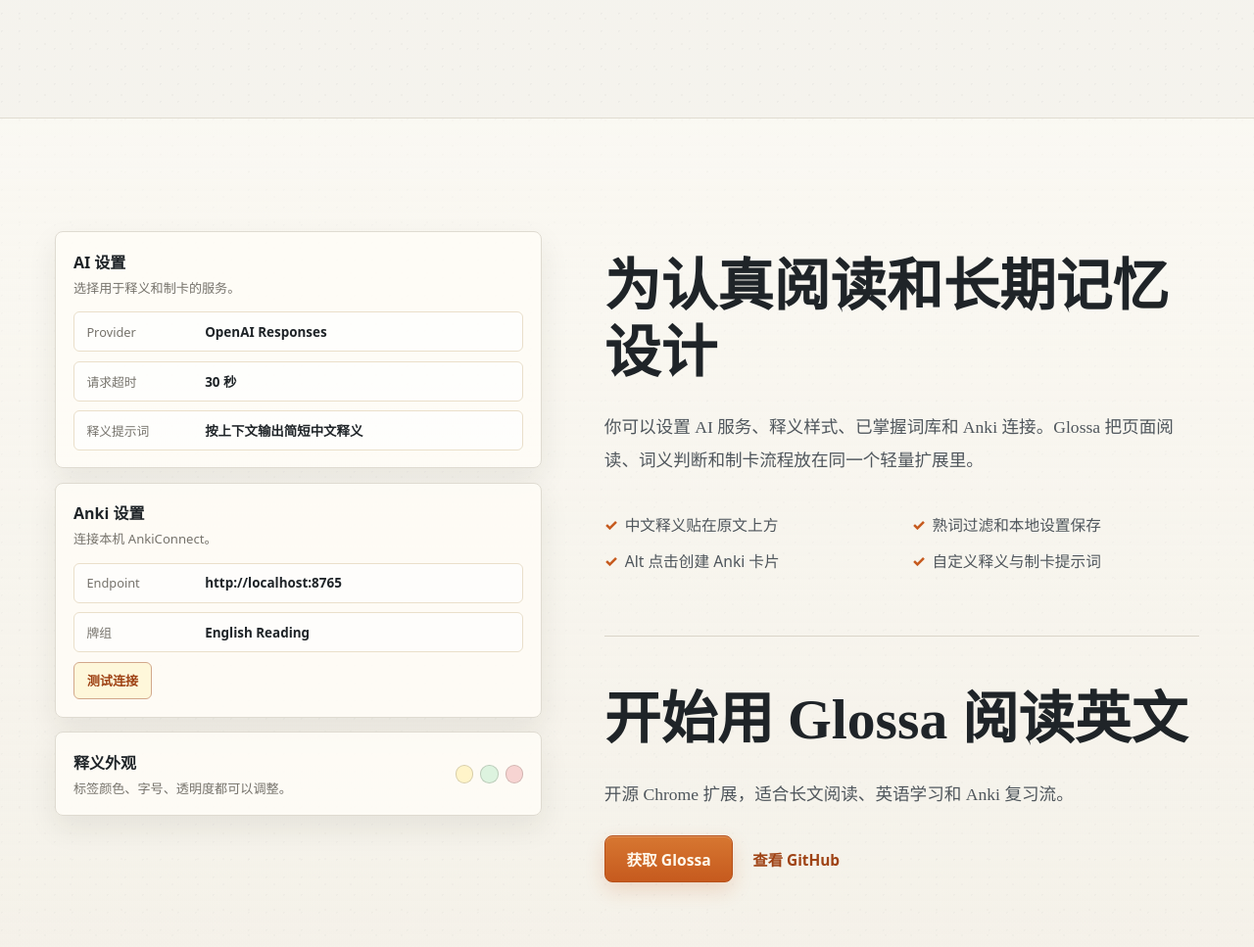
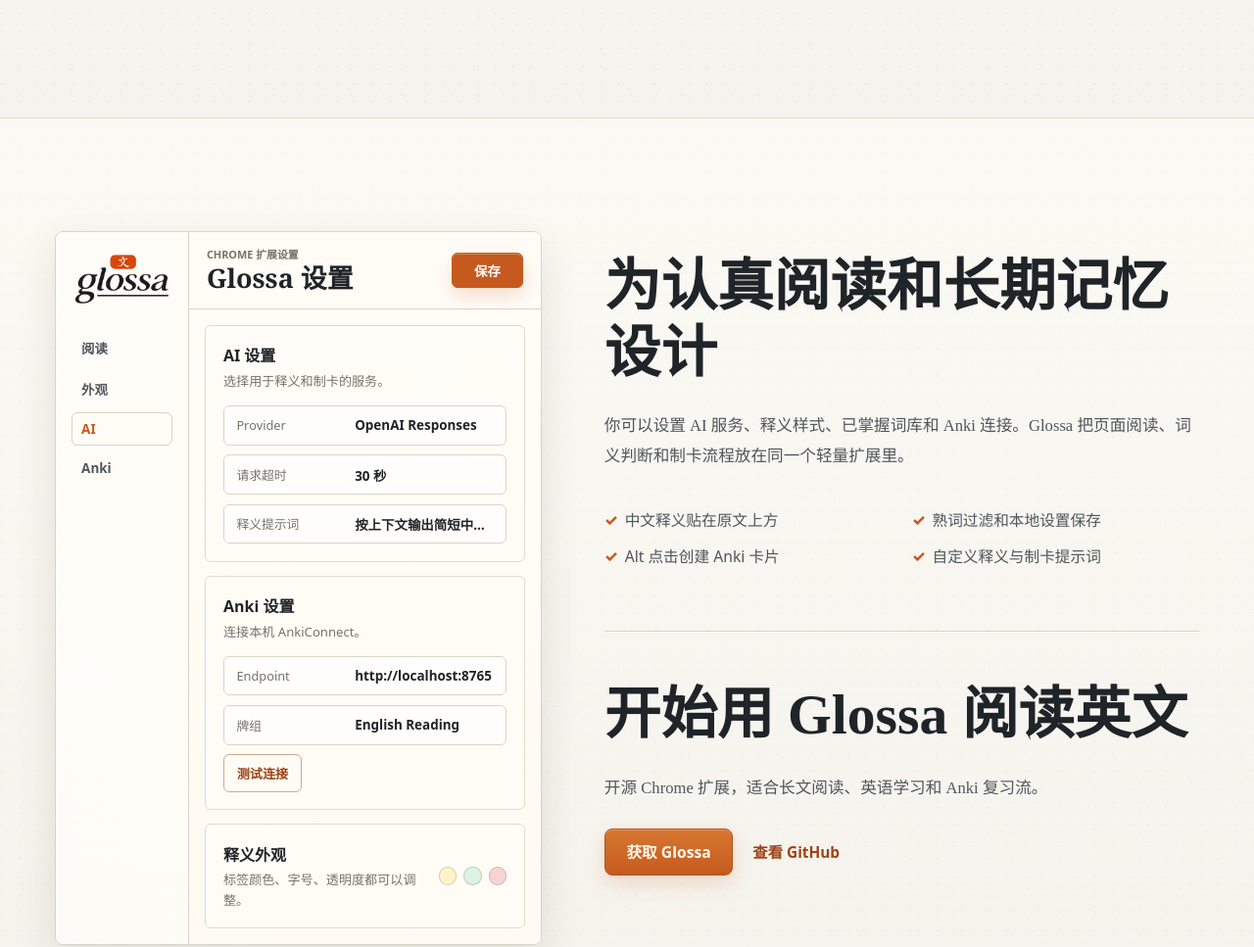
Before and after one commit to JiaJunDeng5930/glossa, an Astro site in the folder website/: page / in a window 1280 px wide. Shown: the part 4040-5007 px from the top of the page at 98% size. Built offline with nearby package versions, Linux system fonts and the light colour scheme; Astro itself is replaced by a stand-in of ours.

Commit message:
fix(website): align landing page product preview

```diff
--- a/website/src/pages/index.astro
+++ b/website/src/pages/index.astro
@@ -188,6 +188,26 @@ const repoUrl = "https://github.com/JiaJunDeng5930/glossa";
       <section class="product-section" id="anki" aria-label="Glossa AI 设置与 Anki 支持">
         <div class="product-shell">
           <div class="settings-preview" aria-label="Glossa AI 设置预览">
+            <aside class="settings-rail-preview" aria-hidden="true">
+              <img class="settings-logo" src="/assets/logo.png" alt="" />
+              <nav>
+                <span>阅读</span>
+                <span>外观</span>
+                <span>AI</span>
+                <span>Anki</span>
+              </nav>
+            </aside>
+
+            <div class="settings-workspace-preview">
+              <header class="settings-header-preview">
+                <div>
+                  <p>Chrome 扩展设置</p>
+                  <h3>Glossa 设置</h3>
+                </div>
+                <span class="save-button-preview">保存</span>
+              </header>
+
+              <div class="settings-grid-preview">
             <section class="settings-block">
               <div>
                 <h3>AI 设置</h3>
@@ -234,6 +254,8 @@ const repoUrl = "https://github.com/JiaJunDeng5930/glossa";
                 <span class="swatch swatch-error"></span>
               </div>
             </section>
+              </div>
+            </div>
           </div>
 
           <div class="product-copy">
--- a/website/src/styles/global.css
+++ b/website/src/styles/global.css
@@ -17,7 +17,9 @@
   --page-gutter: clamp(1.25rem, 4.4vw, 5rem);
   --nav-height: clamp(4rem, 11.111svh, 6.25rem);
   --demo-gloss-font-size: 12px;
-  --demo-gloss-font-family: ui-sans-serif, system-ui, -apple-system, BlinkMacSystemFont, "Segoe UI", sans-serif;
+  --demo-gloss-font-family:
+    ui-sans-serif, system-ui, -apple-system, BlinkMacSystemFont, "Segoe UI",
+    sans-serif;
 }
 
 * {
@@ -35,10 +37,21 @@ body {
   overflow-x: hidden;
   color: var(--ink);
   background:
-    radial-gradient(circle at 10% 20%, rgba(31, 36, 40, 0.035) 0 1px, transparent 1px),
-    radial-gradient(circle at 78% 12%, rgba(31, 36, 40, 0.028) 0 1px, transparent 1px),
+    radial-gradient(
+      circle at 10% 20%,
+      rgba(31, 36, 40, 0.035) 0 1px,
+      transparent 1px
+    ),
+    radial-gradient(
+      circle at 78% 12%,
+      rgba(31, 36, 40, 0.028) 0 1px,
+      transparent 1px
+    ),
     linear-gradient(180deg, var(--paper-soft) 0%, var(--paper) 100%);
-  background-size: 18px 18px, 26px 26px, auto;
+  background-size:
+    18px 18px,
+    26px 26px,
+    auto;
   font-family: "Times New Roman", "Songti SC", "SimSun", serif;
 }
 
@@ -50,8 +63,16 @@ body::before {
   content: "";
   opacity: 0.26;
   background-image:
-    radial-gradient(circle at 12px 16px, var(--paper-fiber) 0 0.6px, transparent 0.9px),
-    radial-gradient(circle at 52px 44px, rgba(255, 255, 255, 0.72) 0 0.7px, transparent 1px);
+    radial-gradient(
+      circle at 12px 16px,
+      var(--paper-fiber) 0 0.6px,
+      transparent 0.9px
+    ),
+    radial-gradient(
+      circle at 52px 44px,
+      rgba(255, 255, 255, 0.72) 0 0.7px,
+      transparent 1px
+    );
   background-size: 68px 62px;
 }
 
@@ -73,8 +94,16 @@ a {
   grid-template-columns: 1fr auto;
   align-items: center;
   height: var(--nav-height);
-  padding-inline: max(var(--page-gutter), calc((100vw - var(--content-max)) / 2));
-  background: linear-gradient(180deg, rgba(248, 247, 242, 0.94), rgba(248, 247, 242, 0.74) 72%, transparent);
+  padding-inline: max(
+    var(--page-gutter),
+    calc((100vw - var(--content-max)) / 2)
+  );
+  background: linear-gradient(
+    180deg,
+    rgba(248, 247, 242, 0.94),
+    rgba(248, 247, 242, 0.74) 72%,
+    transparent
+  );
   backdrop-filter: blur(8px);
 }
 
@@ -104,7 +133,14 @@ a {
   min-width: max-content;
   min-height: 2.35rem;
   color: var(--muted);
-  font-family: ui-sans-serif, system-ui, -apple-system, BlinkMacSystemFont, "Segoe UI", "Noto Sans SC", sans-serif;
+  font-family:
+    ui-sans-serif,
+    system-ui,
+    -apple-system,
+    BlinkMacSystemFont,
+    "Segoe UI",
+    "Noto Sans SC",
+    sans-serif;
   font-size: clamp(0.9rem, 0.94vw, 1rem);
   font-weight: 650;
   line-height: 1;
@@ -133,7 +169,14 @@ a {
   justify-content: center;
   min-height: 3rem;
   padding: 0 1.35rem;
-  font-family: ui-sans-serif, system-ui, -apple-system, BlinkMacSystemFont, "Segoe UI", "Noto Sans SC", sans-serif;
+  font-family:
+    ui-sans-serif,
+    system-ui,
+    -apple-system,
+    BlinkMacSystemFont,
+    "Segoe UI",
+    "Noto Sans SC",
+    sans-serif;
   font-size: 0.98rem;
   font-weight: 800;
 }
@@ -143,7 +186,14 @@ a {
   align-items: center;
   min-height: 3rem;
   color: var(--orange-deep);
-  font-family: ui-sans-serif, system-ui, -apple-system, BlinkMacSystemFont, "Segoe UI", "Noto Sans SC", sans-serif;
+  font-family:
+    ui-sans-serif,
+    system-ui,
+    -apple-system,
+    BlinkMacSystemFont,
+    "Segoe UI",
+    "Noto Sans SC",
+    sans-serif;
   font-size: 0.96rem;
   font-weight: 750;
 }
@@ -272,7 +322,11 @@ a {
   border: 1px solid color-mix(in srgb, var(--glossa-rule) 82%, white);
   border-radius: 8px;
   background:
-    linear-gradient(180deg, rgba(255, 255, 255, 0.8), rgba(255, 253, 247, 0.98)),
+    linear-gradient(
+      180deg,
+      rgba(255, 255, 255, 0.8),
+      rgba(255, 253, 247, 0.98)
+    ),
     var(--paper-card);
   box-shadow:
     0 20px 46px rgba(42, 35, 24, 0.1),
@@ -318,7 +372,13 @@ a {
   border-radius: 999px;
   color: #786c5b;
   background: rgba(255, 255, 255, 0.74);
-  font-family: ui-sans-serif, system-ui, -apple-system, BlinkMacSystemFont, "Segoe UI", sans-serif;
+  font-family:
+    ui-sans-serif,
+    system-ui,
+    -apple-system,
+    BlinkMacSystemFont,
+    "Segoe UI",
+    sans-serif;
   font-size: 0.76rem;
   text-align: center;
 }
@@ -328,14 +388,21 @@ a {
   min-height: min(28.4rem, calc(100svh - var(--nav-height) - 5.2rem));
   padding: clamp(2rem, 4.4svh, 2.9rem) clamp(2rem, 3.2vw, 2.8rem);
   background:
-    linear-gradient(90deg, rgba(216, 203, 183, 0.36) 1px, transparent 1px) 0 0 / 4.2rem 100%,
+    linear-gradient(90deg, rgba(216, 203, 183, 0.36) 1px, transparent 1px) 0 0 /
+      4.2rem 100%,
     linear-gradient(rgba(255, 253, 247, 0.94), rgba(255, 252, 246, 0.94));
 }
 
 .article-kicker {
   margin: 0 0 1.25rem;
   color: #857563;
-  font-family: ui-sans-serif, system-ui, -apple-system, BlinkMacSystemFont, "Segoe UI", sans-serif;
+  font-family:
+    ui-sans-serif,
+    system-ui,
+    -apple-system,
+    BlinkMacSystemFont,
+    "Segoe UI",
+    sans-serif;
   font-size: 0.78rem;
   font-weight: 750;
   letter-spacing: 0;
@@ -362,7 +429,9 @@ a {
   display: inline-block;
   min-width: max-content;
   max-width: max-content;
-  padding-block-start: calc((var(--demo-gloss-font-size) + 7px) * var(--token-gloss-progress));
+  padding-block-start: calc(
+    (var(--demo-gloss-font-size) + 8px) * var(--token-gloss-progress)
+  );
   margin-inline: 0.5px;
   line-height: inherit;
   text-align: center;
@@ -397,7 +466,8 @@ a {
   left: 50%;
   display: block;
   padding: 1px 6px 2px;
-  border: 1px solid color-mix(in srgb, var(--orange) 45%, var(--glossa-label-bg));
+  border: 1px solid
+    color-mix(in srgb, var(--orange) 45%, var(--glossa-label-bg));
   border-radius: 4px;
   background: color-mix(in srgb, var(--glossa-label-bg) 94%, transparent);
   color: var(--glossa-label-ink);
@@ -416,7 +486,9 @@ a {
   display: inline;
   line-height: inherit;
   text-decoration: underline;
-  text-decoration-color: rgb(198 90 30 / calc(0.72 * var(--token-gloss-progress)));
+  text-decoration-color: rgb(
+    198 90 30 / calc(0.72 * var(--token-gloss-progress))
+  );
   text-decoration-style: dotted;
   text-decoration-thickness: 1px;
   text-underline-offset: 4px;
@@ -449,7 +521,10 @@ a {
   width: clamp(1.4rem, 1.65vw, 1.72rem);
   height: auto;
   opacity: var(--click-progress);
-  transform: translate(calc(-0.8rem * (1 - var(--click-progress))), calc(-0.68rem * (1 - var(--click-progress))));
+  transform: translate(
+    calc(-0.8rem * (1 - var(--click-progress))),
+    calc(-0.68rem * (1 - var(--click-progress)))
+  );
   pointer-events: none;
 }
 
@@ -489,12 +564,25 @@ a {
   border-radius: 8px;
   background:
     linear-gradient(#fffdf7, #fffaf0),
-    radial-gradient(circle at 30% 20%, rgba(31, 36, 40, 0.045) 0 1px, transparent 1px);
-  background-size: auto, 19px 19px;
+    radial-gradient(
+      circle at 30% 20%,
+      rgba(31, 36, 40, 0.045) 0 1px,
+      transparent 1px
+    );
+  background-size:
+    auto,
+    19px 19px;
   box-shadow: 0 12px 28px rgba(31, 36, 40, 0.16);
   opacity: var(--card-progress);
   transform: translateY(calc(1rem * (1 - var(--card-progress))));
-  font-family: ui-sans-serif, system-ui, -apple-system, BlinkMacSystemFont, "Segoe UI", "Noto Sans SC", sans-serif;
+  font-family:
+    ui-sans-serif,
+    system-ui,
+    -apple-system,
+    BlinkMacSystemFont,
+    "Segoe UI",
+    "Noto Sans SC",
+    sans-serif;
 }
 
 .anki-title {
@@ -560,7 +648,11 @@ a {
   padding: clamp(5rem, 9vw, 8rem) var(--page-gutter);
   border-top: 1px solid color-mix(in srgb, var(--glossa-rule) 72%, transparent);
   background:
-    linear-gradient(180deg, rgba(255, 253, 247, 0.55), rgba(244, 237, 221, 0.24)),
+    linear-gradient(
+      180deg,
+      rgba(255, 253, 247, 0.62),
+      rgba(244, 242, 236, 0.28)
+    ),
     transparent;
 }
 
@@ -575,16 +667,149 @@ a {
 
 .settings-preview {
   display: grid;
-  gap: 0.9rem;
+  grid-template-columns: minmax(8.5rem, 0.36fr) minmax(0, 1fr);
+  overflow: hidden;
+  border: 1px solid var(--glossa-rule);
+  border-radius: 8px;
+  background:
+    linear-gradient(90deg, rgba(255, 255, 255, 0.58), rgba(255, 253, 247, 0.9)),
+    radial-gradient(
+      circle at 20% 15%,
+      rgba(31, 36, 40, 0.045) 0 1px,
+      transparent 1px
+    );
+  background-size:
+    auto,
+    20px 20px;
+  box-shadow: 0 16px 40px rgba(42, 35, 24, 0.11);
+  font-family:
+    ui-sans-serif,
+    system-ui,
+    -apple-system,
+    BlinkMacSystemFont,
+    "Segoe UI",
+    "Noto Sans SC",
+    sans-serif;
+}
+
+.settings-rail-preview {
+  display: grid;
+  align-content: start;
+  gap: 1.4rem;
+  min-width: 0;
+  padding: 1.2rem 1rem;
+  border-right: 1px solid var(--glossa-rule);
+  background: rgba(255, 253, 247, 0.58);
+}
+
+.settings-logo {
+  display: block;
+  width: min(7.6rem, 100%);
+  height: auto;
+}
+
+.settings-rail-preview nav {
+  display: grid;
+  gap: 0.35rem;
+}
+
+.settings-rail-preview span {
+  display: flex;
+  align-items: center;
+  min-height: 2.1rem;
+  padding: 0.45rem 0.55rem;
+  border: 1px solid transparent;
+  border-radius: 6px;
+  color: var(--muted);
+  font-size: 0.84rem;
+  font-weight: 700;
+}
+
+.settings-rail-preview span:nth-child(3) {
+  border-color: var(--glossa-rule);
+  background: rgba(255, 253, 247, 0.82);
+  color: var(--orange);
+}
+
+.settings-workspace-preview {
+  min-width: 0;
+  background:
+    linear-gradient(rgba(255, 253, 247, 0.9), rgba(255, 250, 240, 0.82)),
+    radial-gradient(
+      circle at 15% 20%,
+      rgba(31, 36, 40, 0.035) 0 1px,
+      transparent 1px
+    );
+  background-size:
+    auto,
+    18px 18px;
+}
+
+.settings-header-preview {
+  display: grid;
+  grid-template-columns: minmax(0, 1fr) auto;
+  align-items: center;
+  gap: 1rem;
+  padding: 1rem 1.1rem;
+  border-bottom: 1px solid var(--glossa-rule);
+  background: rgba(255, 253, 247, 0.78);
+}
+
+.settings-header-preview p {
+  margin: 0;
+  color: var(--muted-soft);
+  font-size: 0.68rem;
+  font-weight: 800;
+  line-height: 1.2;
+  text-transform: uppercase;
+}
+
+.settings-header-preview h3 {
+  margin: 0.18rem 0 0;
+  color: var(--ink);
+  font-family: Georgia, "Times New Roman", "Noto Serif SC", serif;
+  font-size: clamp(1.35rem, 2.1vw, 1.9rem);
+  line-height: 1.1;
+}
+
+.save-button-preview {
+  display: inline-flex;
+  align-items: center;
+  justify-content: center;
+  min-height: 2.3rem;
+  min-width: 4.6rem;
+  padding: 0 0.9rem;
+  border: 1px solid var(--orange);
+  border-radius: 6px;
+  background: var(--orange);
+  color: #ffffff;
+  font-size: 0.84rem;
+  font-weight: 800;
+  box-shadow:
+    inset 0 1px 0 rgba(255, 255, 255, 0.24),
+    0 8px 18px rgba(198, 90, 30, 0.18);
+}
+
+.settings-grid-preview {
+  display: grid;
+  gap: 0.85rem;
+  padding: 1rem;
 }
 
 .settings-block {
   padding: 1.1rem;
   border: 1px solid color-mix(in srgb, var(--glossa-rule) 84%, white);
-  border-radius: 8px;
+  border-radius: 6px;
   background: rgba(255, 253, 247, 0.86);
-  box-shadow: 0 12px 30px rgba(42, 35, 24, 0.08);
-  font-family: ui-sans-serif, system-ui, -apple-system, BlinkMacSystemFont, "Segoe UI", "Noto Sans SC", sans-serif;
+  box-shadow: 0 1px 0 rgba(255, 255, 255, 0.82);
+  font-family:
+    ui-sans-serif,
+    system-ui,
+    -apple-system,
+    BlinkMacSystemFont,
+    "Segoe UI",
+    "Noto Sans SC",
+    sans-serif;
 }
 
 .settings-block h3 {
@@ -608,7 +833,7 @@ a {
   align-items: center;
   min-height: 2.55rem;
   padding: 0 0.78rem;
-  border: 1px solid #eadfca;
+  border: 1px solid var(--glossa-rule);
   border-radius: 6px;
   background: rgba(255, 255, 255, 0.68);
 }
@@ -641,7 +866,7 @@ a {
   padding: 0 0.8rem;
   border: 1px solid color-mix(in srgb, var(--orange) 36%, var(--glossa-rule));
   border-radius: 6px;
-  background: rgba(255, 244, 201, 0.58);
+  background: rgba(255, 253, 247, 0.72);
   color: var(--orange-deep);
   font: inherit;
   font-size: 0.82rem;
@@ -700,9 +925,9 @@ a {
   max-width: 40rem;
   margin: clamp(1.1rem, 2.2vw, 1.6rem) 0 0;
   color: var(--muted);
-  font-family: "KaiTi", "STKaiti", "SimKai", "Songti SC", serif;
-  font-size: clamp(1.1rem, 1.35vw, 1.38rem);
-  line-height: 1.9;
+  font-family: "Songti SC", "Noto Serif SC", "SimSun", serif;
+  font-size: clamp(1.04rem, 1.18vw, 1.24rem);
+  line-height: 1.86;
 }
 
 .feature-list {
@@ -713,7 +938,14 @@ a {
   margin: clamp(1.6rem, 3vw, 2.3rem) 0 0;
   padding: 0;
   list-style: none;
-  font-family: ui-sans-serif, system-ui, -apple-system, BlinkMacSystemFont, "Segoe UI", "Noto Sans SC", sans-serif;
+  font-family:
+    ui-sans-serif,
+    system-ui,
+    -apple-system,
+    BlinkMacSystemFont,
+    "Segoe UI",
+    "Noto Sans SC",
+    sans-serif;
 }
 
 .feature-list li {
@@ -745,7 +977,14 @@ a {
   margin-inline: auto;
   padding: 1.6rem 0 2rem;
   color: var(--muted-soft);
-  font-family: ui-sans-serif, system-ui, -apple-system, BlinkMacSystemFont, "Segoe UI", "Noto Sans SC", sans-serif;
+  font-family:
+    ui-sans-serif,
+    system-ui,
+    -apple-system,
+    BlinkMacSystemFont,
+    "Segoe UI",
+    "Noto Sans SC",
+    sans-serif;
   font-size: 0.84rem;
 }
 
@@ -961,6 +1200,34 @@ a {
 
   .settings-preview {
     order: 2;
+    grid-template-columns: 1fr;
+  }
+
+  .settings-rail-preview {
+    gap: 0.8rem;
+    padding: 1rem;
+    border-right: 0;
+    border-bottom: 1px solid var(--glossa-rule);
+  }
+
+  .settings-logo {
+    width: 6.4rem;
+  }
+
+  .settings-rail-preview nav {
+    grid-template-columns: repeat(4, minmax(0, 1fr));
+  }
+
+  .settings-rail-preview span {
+    justify-content: center;
+    min-height: 1.95rem;
+    padding-inline: 0.35rem;
+    font-size: 0.78rem;
+  }
+
+  .settings-header-preview,
+  .settings-grid-preview {
+    padding: 0.9rem;
   }
 
   .product-copy {
```
